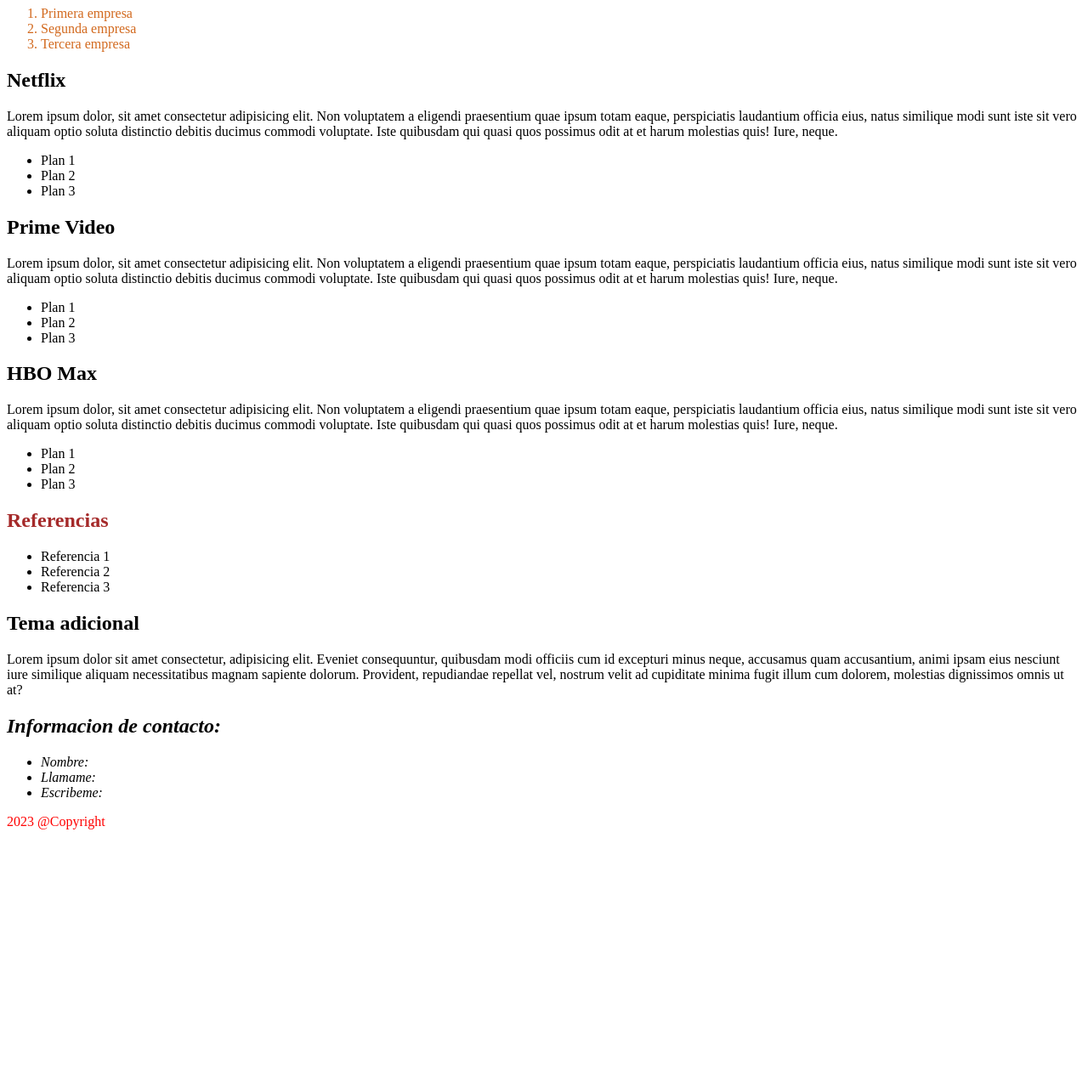
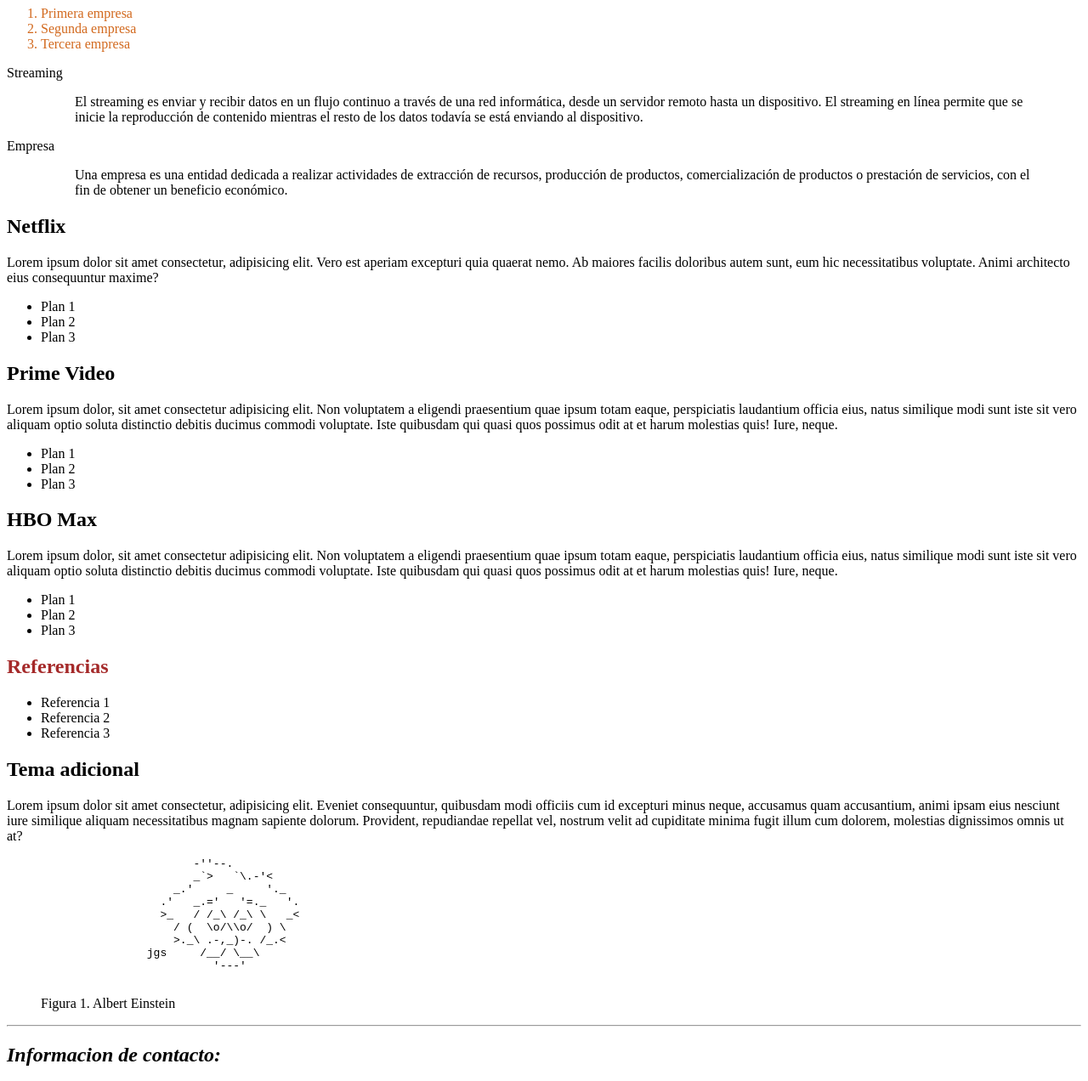
Before and after one commit to printdavid/practica512308, a plain HTML site: page index.html in a window 1280 px wide. Shown: the part 73-1345 px from the top of the page at 85% size. Before the commit the page ends 1065 px from the top, so only its background shows below. Drawn offline with Linux system fonts and the light colour scheme.

Commit message:
se utilizan las etiquetas de agrupacion vistos

```diff
--- a/index.html
+++ b/index.html
@@ -17,7 +17,7 @@
 </head>
 <body>
     <header>
-        <h1>Las 5 mejores empresas de Streaming</h1>
+        <h1>Las mejores empresas de Streaming</h1>
     </header>
     <nav>
         <ol>
@@ -27,11 +27,21 @@
         </ol>
     </nav>
     <main>
+        <section id="glosario">
+            <dl>
+                <dt>Streaming</dt>
+                <dd><blockquote cite="https://www.avg.com/es/signal/what-is-streaming">El streaming es enviar y recibir datos en un flujo continuo a través de una red informática, desde un servidor remoto hasta un dispositivo. El streaming en línea permite que se inicie la reproducción de contenido mientras el resto de los datos todavía se está enviando al dispositivo.</blockquote></dd>
+                <dt>Empresa</dt>
+                <dd><blockquote cite="https://www.crecenegocios.com/empresa/">Una empresa es una entidad dedicada a realizar actividades de extracción de recursos, producción de productos, comercialización de productos o prestación de servicios, con el fin de obtener un beneficio económico.</blockquote></dd>
+            </dl>
+        </section>
         <section id="content">
             <article>
                 <h2>Netflix</h2>
-                <p>Lorem ipsum dolor, sit amet consectetur adipisicing elit. Non voluptatem a eligendi praesentium quae ipsum totam eaque, perspiciatis laudantium officia eius, natus similique modi sunt iste sit vero aliquam optio soluta distinctio debitis ducimus commodi voluptate. Iste quibusdam qui quasi quos possimus odit at et harum molestias quis! Iure, neque.</p>
-                <p hidden>En realidad no es tan bueno el servicio, aunque no quiero que lo lean</p>
+                <p>Lorem ipsum dolor sit amet consectetur, adipisicing elit. Vero est aperiam excepturi quia quaerat nemo. Ab maiores facilis doloribus autem sunt, eum hic necessitatibus voluptate. Animi architecto eius consequuntur maxime?</p>
+                <div>
+                    <p hidden>En realidad no es tan bueno el servicio, aunque no quiero que lo lean</p>
+                </div>
                 <ul>
                     <li>Plan 1</li>
                     <li>Plan 2</li>
@@ -69,6 +79,21 @@
     <aside>
         <h2>Tema adicional</h2>
         <p>Lorem ipsum dolor sit amet consectetur, adipisicing elit. Eveniet consequuntur, quibusdam modi officiis cum id excepturi minus neque, accusamus quam accusantium, animi ipsam eius nesciunt iure similique aliquam necessitatibus magnam sapiente dolorum. Provident, repudiandae repellat vel, nostrum velit ad cupiditate minima fugit illum cum dolorem, molestias dignissimos omnis ut at?</p>
+        <figure>
+            <pre>
+                       -''--.
+                       _`>   `\.-'<
+                    _.'     _     '._
+                  .'   _.='   '=._   '.
+                  >_   / /_\ /_\ \   _<
+                    / (  \o/\\o/  ) \
+                    >._\ .-,_)-. /_.<
+                jgs     /__/ \__\
+                          '---'
+            </pre>
+            <figcaption>Figura 1. Albert Einstein</figcaption>
+        </figure>
+        <hr>
     </aside>
     <footer>
         <address>
```
